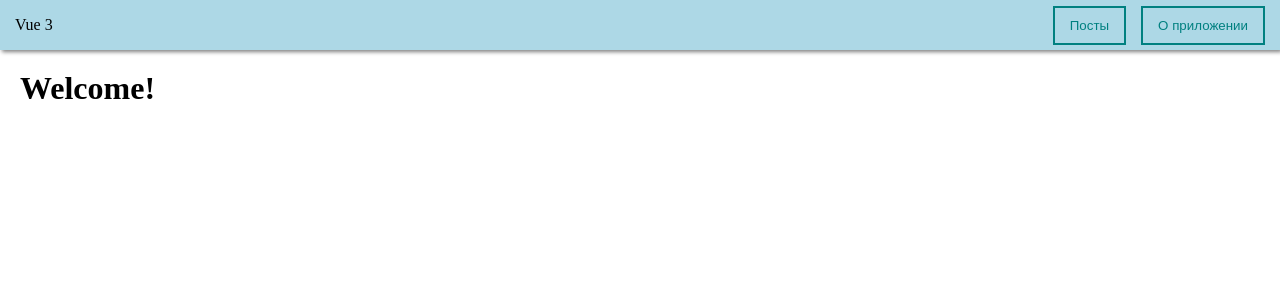
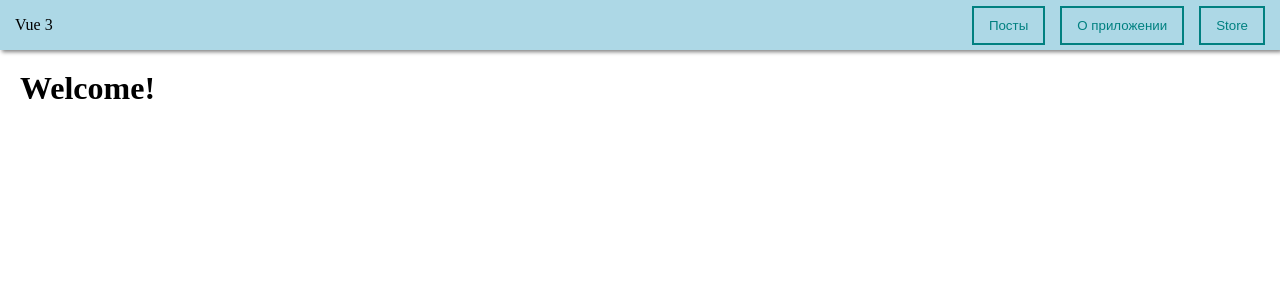
Before and after one commit to Maksym-Siroshtan/test-project-vue, a Vue app: page / in a window 1280 px wide. Shown: the top 300 px of the page. Built offline with nearby package versions, Linux system fonts and the light colour scheme.

Commit message:
Modified app, added new page for work with vuex

```diff
--- a/src/App.vue
+++ b/src/App.vue
@@ -6,7 +6,7 @@
 </template>
 
 <script>
-import Navbar from './components/UI/Navbar.vue'
+import Navbar from './components/Navbar.vue'
   export default {
     components: {
       Navbar
--- a/src/components/UI/Navbar.vue
+++ /dev/null
@@ -1,35 +0,0 @@
-<template>
-  <div class="navbar">
-    <div @click="$router.push('/')">Vue 3</div>
-    <div class="navbar__btns">
-      <my-button-vue
-        @click="$router.push('/posts')"
-      >
-        Посты
-      </my-button-vue>
-      <my-button-vue
-        style="margin-left: 15px"
-        @click="$router.push('/about')">О приложении
-      </my-button-vue>
-    </div>
-  </div>
-</template>
-
-<script>
-  export default {}
-</script>
-
-<style scoped>
-
-.navbar {
-  height: 50px;
-  background-color: lightblue;
-  box-shadow: 2px 2px 4px gray;
-  display: flex;
-  align-items: center;
-  padding: 0 15px;
-}
-.navbar__btns {
-  margin-left: auto;
-}
-</style>
--- a/src/main.js
+++ b/src/main.js
@@ -4,6 +4,7 @@ import components from "./components/UI/index";
 import router from "./router/router";
 import VIntersection from "./directives/VIntersection";
 import directives from "./directives";
+import store from "./store";
 
 const app = createApp(App);
 components.forEach((component) => {
@@ -15,4 +16,5 @@ directives.forEach((directive) => {
 })
 app
   .use(router)
+  .use(store)
   .mount("#app");
--- a/src/router/router.js
+++ b/src/router/router.js
@@ -2,6 +2,7 @@ import Main from "../pages/Main.vue"
 import PostPage from "../pages/PostPage.vue";
 import About from "../pages/About.vue";
 import PostIdPage from "../pages/PostIdPage.vue";
+import PostPageWithStore from "../pages/PostPageWithStore.vue";
 
 import { createRouter, createWebHistory } from "vue-router";
 
@@ -21,6 +22,10 @@ const routes = [
   {
     path: '/posts/:id',
     component: PostIdPage
+  },
+  {
+    path: '/store',
+    component: PostPageWithStore
   }
 ];
 
```
